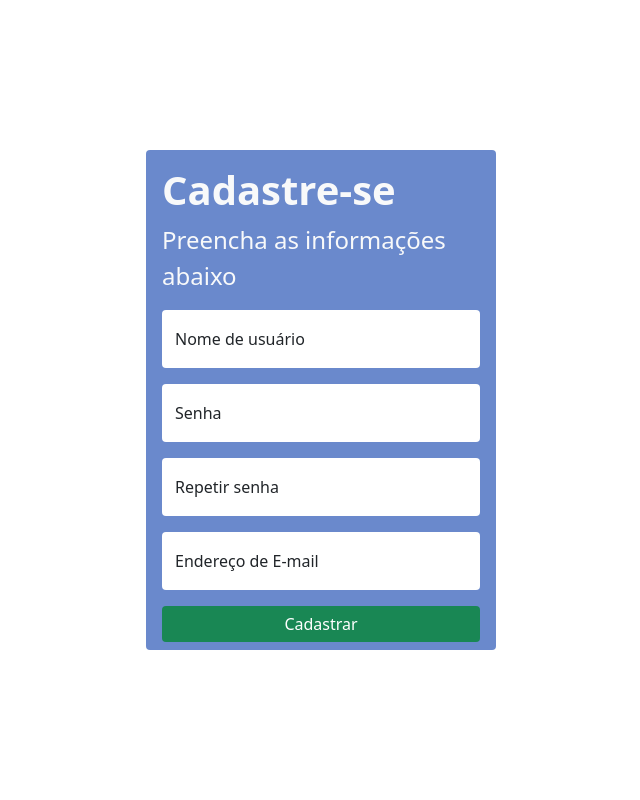
After one commit to Manuibr/LOGIN, a PHP site: page /public/pages/cadastro.html in a window 1280 px wide. The commit adds this page. Shown: the whole page, without its empty margins (319-959 px from the left). Run offline with PHP 8.4, Linux system fonts and the light colour scheme.

Commit message:
Adicionado página de cadastro

```diff
--- a/index.php
+++ b/index.php
@@ -1 +1,3 @@
 <?php
+
+header("Location: src/pages/cadastro.html");
--- /dev/null
+++ b/public/pages/cadastro.html
@@ -0,0 +1,47 @@
+<!DOCTYPE html>
+<html lang="pt-br">
+<head>
+    <meta charset="UTF-8">
+    <meta http-equiv="X-UA-Compatible" content="IE=edge">
+    <meta name="viewport" content="width=device-width, initial-scale=1.0">
+    <title>Cadastro</title>
+
+    <link href="https://cdn.jsdelivr.net/npm/bootstrap@5.0.1/dist/css/bootstrap.min.css" rel="stylesheet" integrity="sha384-+0n0xVW2eSR5OomGNYDnhzAbDsOXxcvSN1TPprVMTNDbiYZCxYbOOl7+AMvyTG2x" crossorigin="anonymous">
+
+    <link rel="stylesheet" href="../styles/index.css">
+    <link rel="stylesheet" href="../styles/cadastro.css">
+</head>
+<body>
+    <div class="d-flex justify-content-center align-items-center vw-100 vh-100">
+        <div id="content" class="p-3 rounded">
+            <div id="title" class="text-light">
+                <h1 class="fw-bold">Cadastre-se</h1>
+                <p class="fs-4">Preencha as informações abaixo</p>
+            </div>
+            <form action="" method="post">
+                <div id="usuario-input" class="form-floating mb-3">
+                    <input type="text" class="form-control" id="nome-usuario" placeholder="Nome de usuário" required>
+                    <label for="nome-usuario">Nome de usuário</label>
+                </div>
+                <div id="senha-input" class="form-floating mb-3">
+                    <input type="password" class="form-control" id="senha" placeholder="Senha" required>
+                    <label for="senha">Senha</label>
+                </div>
+                <div id="repetir-senha-input" class="form-floating mb-3">
+                    <input type="password" class="form-control" id="repetir-senha" placeholder="Repetir senha" required>
+                    <label for="repetir-senha">Repetir senha</label>
+                </div>
+                <div id="email-input" class="form-floating mb-3">
+                    <input type="email" class="form-control" id="email" placeholder="Endereço de E-mail" required>
+                    <label for="email">Endereço de E-mail</label>
+                </div>
+                <div id="submit-input">
+                    <input type="submit" class="btn btn-success w-100" id="submit" value="Cadastrar">
+                </div>
+            </form>
+        </div>
+    </div>
+
+    <script src="https://cdn.jsdelivr.net/npm/bootstrap@5.0.2/dist/js/bootstrap.bundle.min.js" integrity="sha384-MrcW6ZMFYlzcLA8Nl+NtUVF0sA7MsXsP1UyJoMp4YLEuNSfAP+JcXn/tWtIaxVXM" crossorigin="anonymous"></script>
+</body>
+</html>
--- /dev/null
+++ b/public/styles/cadastro.css
@@ -0,0 +1,7 @@
+#content {
+  width: 350px;
+  height: 500px;
+  background: #6a89cc;
+}
+
+/*# sourceMappingURL=cadastro.css.map */
--- /dev/null
+++ b/public/styles/cadastro.scss
@@ -0,0 +1,9 @@
+*, *::after, *::before {
+
+}
+
+#content {
+    width: 350px;
+    height: 500px;
+    background: #6a89cc;
+}
--- /dev/null
+++ b/public/styles/index.css
@@ -0,0 +1,6 @@
+input, input:focus, button, button:focus {
+  box-shadow: none !important;
+  border: none !important;
+}
+
+/*# sourceMappingURL=index.css.map */
--- /dev/null
+++ b/public/styles/index.scss
@@ -0,0 +1,4 @@
+input, input:focus, button, button:focus {
+    box-shadow: none !important;
+    border: none !important;
+}
```
Also changed, not shown: public/pages/index.html (added, +30 -0 lines), README.md, 3 other files.
